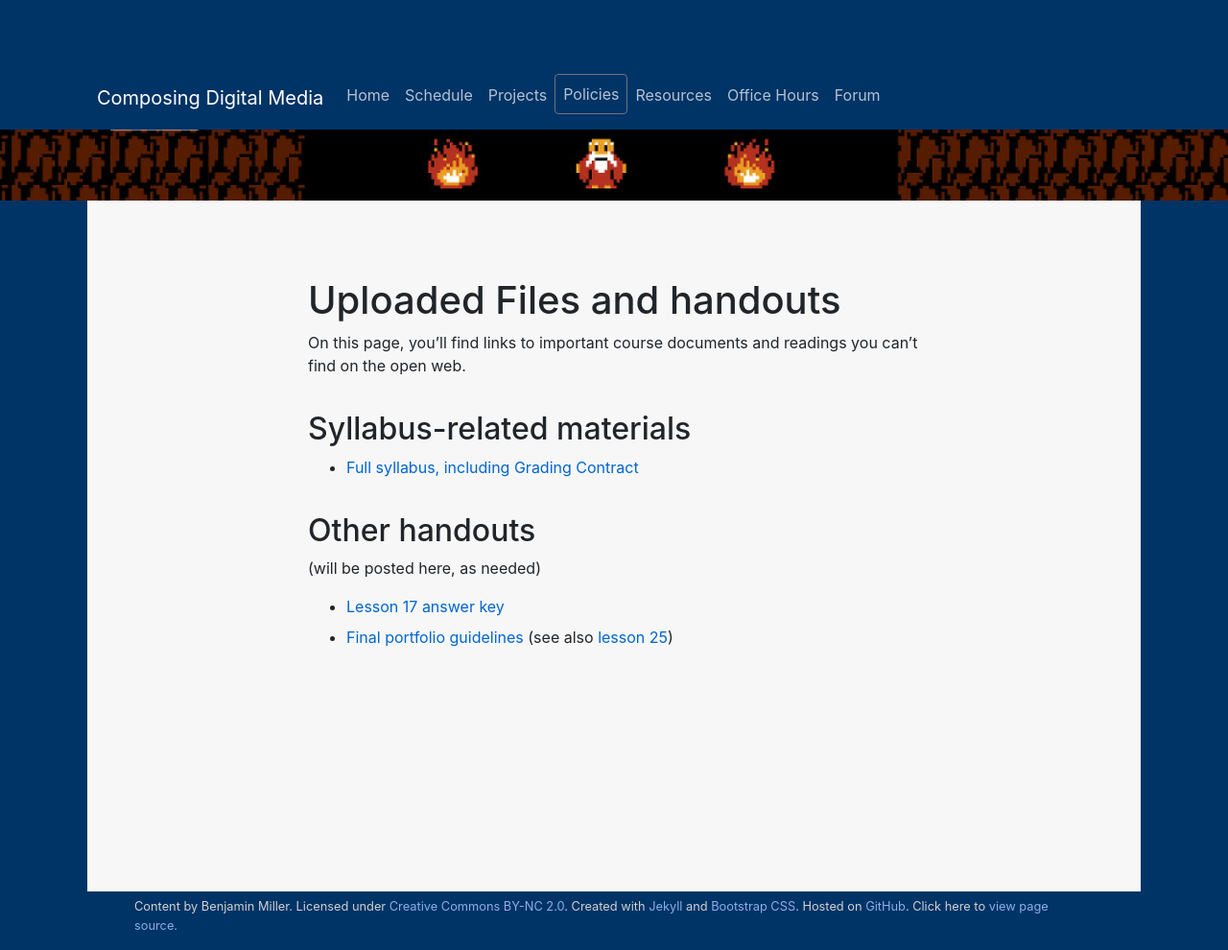
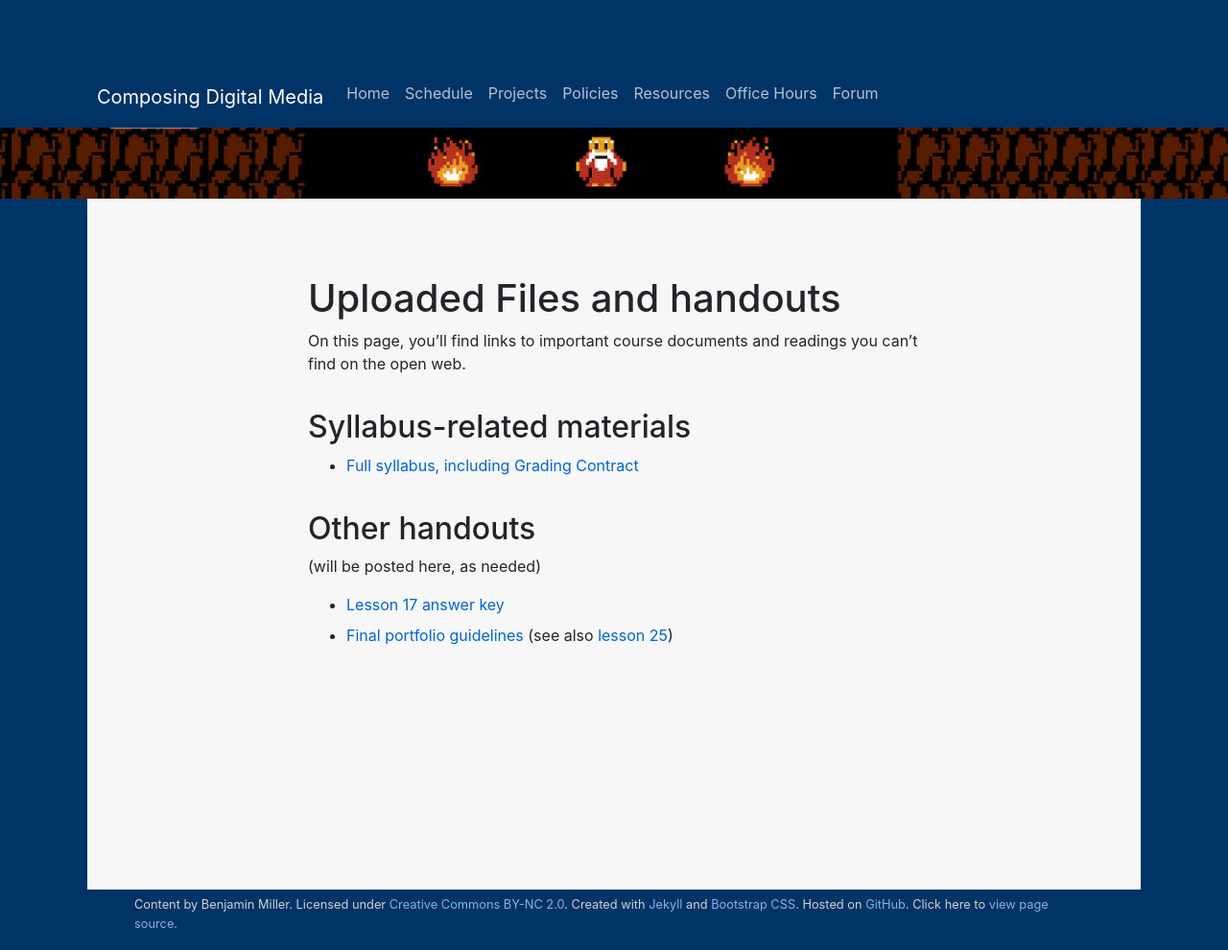
Before and after one commit to benmiller314/cdm2025spring, a Jekyll site: the page built from uploads.md, in a window 1280 px wide. Shown: the whole page at 96% size. Built offline with Jekyll 4.4.1, drawn with Linux system fonts in a browser that asks for light colours; our own code applies the rules of GitHub Pages for plain Markdown files.

Commit message:
better classes on the new policy page link

```diff
--- a/_includes/nav_contents.html
+++ b/_includes/nav_contents.html
@@ -11,7 +11,7 @@
       <li class="nav-item" role="navigation"><a class="nav-link" href="{{site.github_url}}/index">Home</a></li>
       <li class="nav-item" role="navigation"><a class="nav-link" href="{{site.github_url}}/schedule" title="lesson plans and homeworks">Schedule</a></li>
       <li class="nav-item" role="navigation"><a class="nav-link" href="{{site.github_url}}/projects" title="major assignments for the course">Projects</a></li>
-      <li><a class="flex-lg-fill text-lg-center btn btn-outline-secondary nav-item nav-link"  href="policies" title="useful links">Policies</a></li>
+      <li class="nav-item" role="navigation"><a class="nav-link"  href="policies" title="from assessment to inclusion and more">Policies</a></li>
       <li class="nav-item" role="navigation"><a class="nav-link" href="{{site.github_url}}/resources" title="useful links">Resources</a></li>
       <li class="nav-item" role="navigation"><a class="nav-link" href="{{site.github_url}}/office" title="one-on-one is most hands-on">Office Hours</a></li>
       <!-- <li class="nav-item" role="navigation"><a class="nav-link" href="{{site.github_url}}/uploads" title="files and handouts">Uploads</a></li> -->
```
